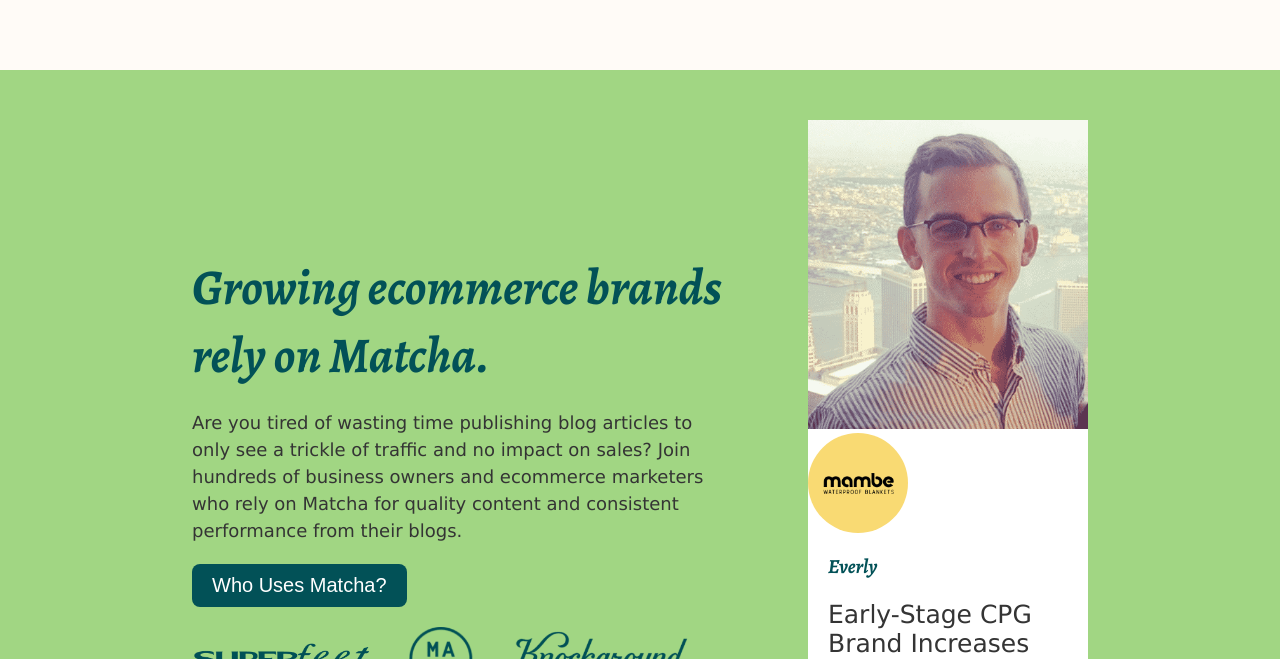
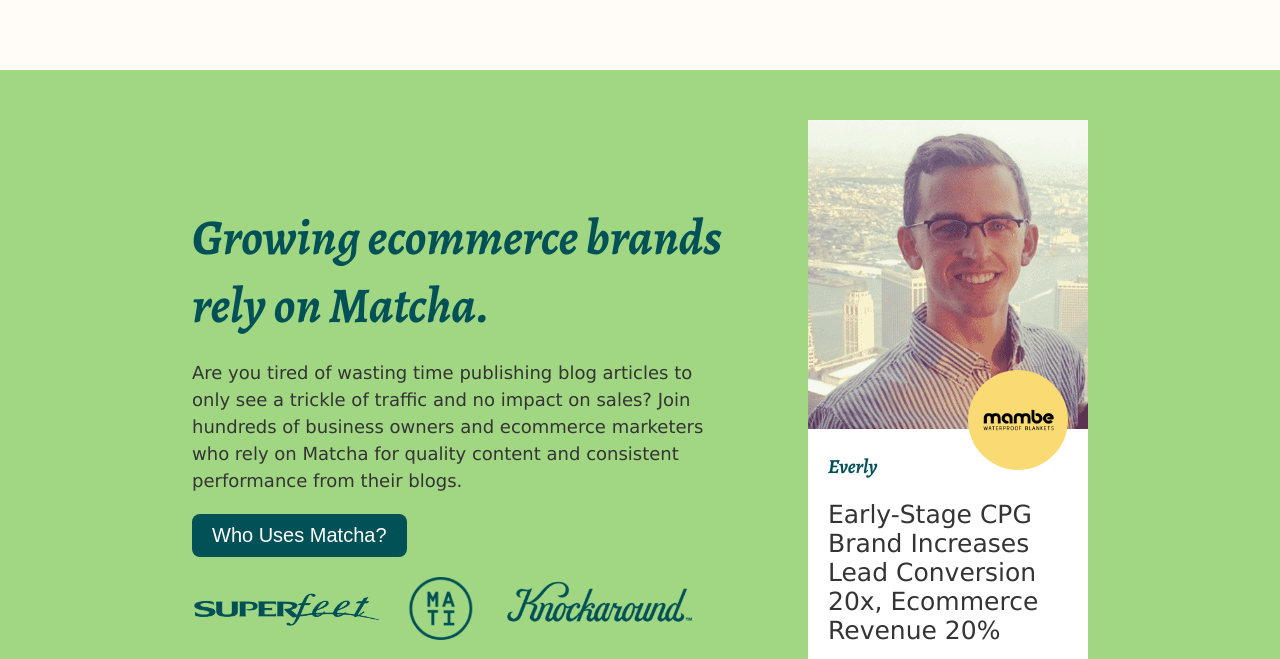
Before and after one commit to Orozcastro/matcha, a plain HTML site: page index.html in a window 1280 px wide. Shown: the part 1180-1839 px from the top of the page. Drawn offline with nearby package versions, Linux system fonts and the light colour scheme.

Commit message:
postwork,sesion3 | se arreglo la burbuja de profiles usando position(relative/absolute)

```diff
--- a/styles.css
+++ b/styles.css
@@ -181,10 +181,10 @@
     background-color: #fff;
     width: 280px;
     border-radius: 8px;
+    position: relative;
 }
 .profiles-foto {
     width: 280px;
-
 }
 .profiles-logo {
     background-color: #f9da73;
@@ -194,7 +194,11 @@
     display: flex;
     justify-content: center;
     align-items: center;
+    position: absolute;
+    top: 250px;
+    right: 20px;
 }
+
 .profiles-logo img {
     width: 75px;
     height:auto;
```
Also changed, not shown: index.html (line endings or trailing spaces).
